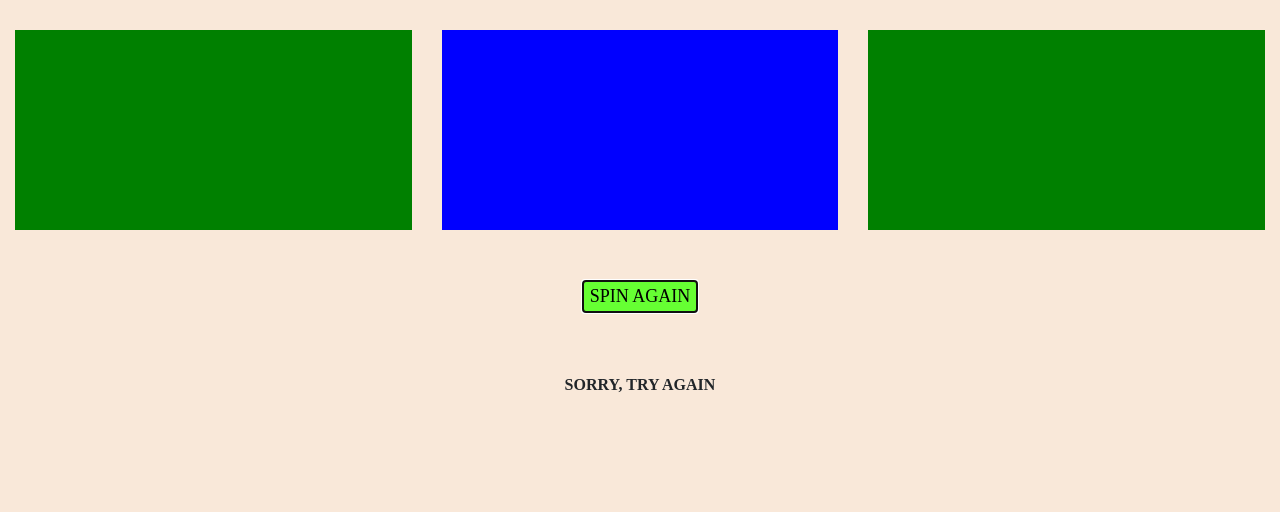
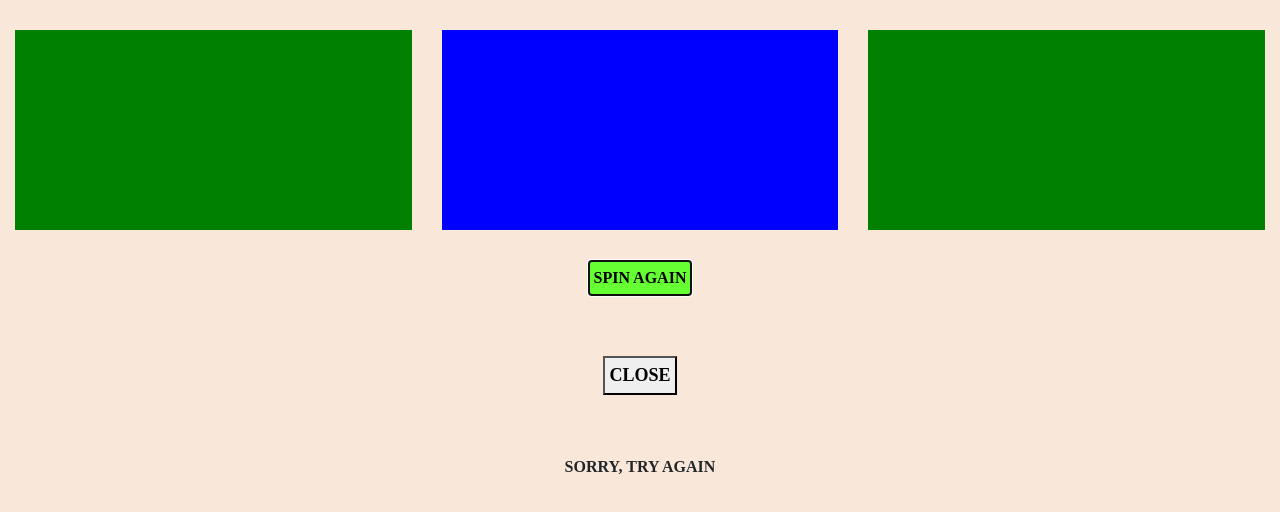
Before and after one commit to judyburns/HW9, a plain HTML site: page index.html in a window 1280 px wide. Both pictures are taken after a click on the button "SPIN AGAIN". Shown: the part 118-630 px from the top of the page. Drawn offline with nearby package versions, Linux system fonts and the light colour scheme.

Commit message:
Add files via upload
Added a "Close" button that uses jQuery's fadeIn and fadeOut methods. Modified hw9.css, slotmachine.js, and index.html.

```diff
--- a/css/hw9.css
+++ b/css/hw9.css
@@ -45,16 +45,27 @@ h1 {font-weight: bold;
 	background-color: blue;
 }
 
-.random-button {
-	margin: 50px;
+button {
+	padding: 4px;
 }
 
-button {
+.random-box, .close-box {
+	margin: 30px;
+}
+
+.random-button {
 	background-color: #66ff33;
 	font-size: 18px;
+	font-weight: bold;
 }
 
-p.msg {margin-top: 10px;
+.close-button {
+	font-size: 18px;
+	font-weight: bold;
+}
+
+p.msg {
+	margin-top: 30px;
 	font-weight: bold;
 	text-transform: uppercase;
 }
--- a/index.html
+++ b/index.html
@@ -28,8 +28,13 @@
 			</div> <!-- end col -->
 		</div> <!-- end row -->
 		<div class="row h-100 justify-content-center align-items-center">
-			<div class="col-xs-12 random-button">
-				<button>SPIN AGAIN</button>
+			<div class="col-xs-12 random-box">
+				<button class="random-button">SPIN AGAIN</button>
+			</div> <!-- end col -->
+		</div> <!-- end row -->
+		<div class="row h-100 justify-content-center align-items-center">
+			<div class="col-xs-12 close-box">
+				<button class="close-button">CLOSE</button>
 			</div> <!-- end col -->
 		</div> <!-- end row -->
 		<div class="row h-100 justify-content-center align-items-center">
--- a/js/slotmachine.js
+++ b/js/slotmachine.js
@@ -15,18 +15,26 @@
 
 
 $(document).ready(function(){
-	// Bind Button Click
-	$("button").click(function(){
+	// Bind Random Button Click
+	$(".random-button").click(function(){
 		getBoxColors();
     });
 
-	// Bind Button Hover
-	$("button").hover(function(){
-		$(this).text("SPIN NOW").css({"font-size": "22px", "background-color": "#006600"});
+	// Bind Random Button Hover
+	$(".random-button").hover(function(){
+		$(this).text("SPIN NOW").css({"font-size": "20px", "background-color": "#006600"});
     },
     function(){
-        $(this).text("SPIN AGAIN").css({"font-size": "18px", "background-color": "#66ff33"});
+        $(this).text("SPIN AGAIN").css({"font-size": "16px", "background-color": "#66ff33"});
     });
+
+	// Bind Close Button Click with Callback
+	$(".close-button").click(function(){
+		$("*").fadeOut(2000, function(){
+			$("p.msg").text("GOODBYE");
+			$("*").fadeIn(2000);
+		});
+	});
 });
 
  function getBoxColors () {
@@ -100,7 +108,6 @@ function setBoxAttr (box,randomNum){
 
 /*
 // This works for "PF5" (reload), exiting the tab, and using the "reload" button.
-// Also, could not animate because no jQuery. Use of  HTML event handler on the <body> tag.
 */
 function unloadPage () {
 	 return "";
```
